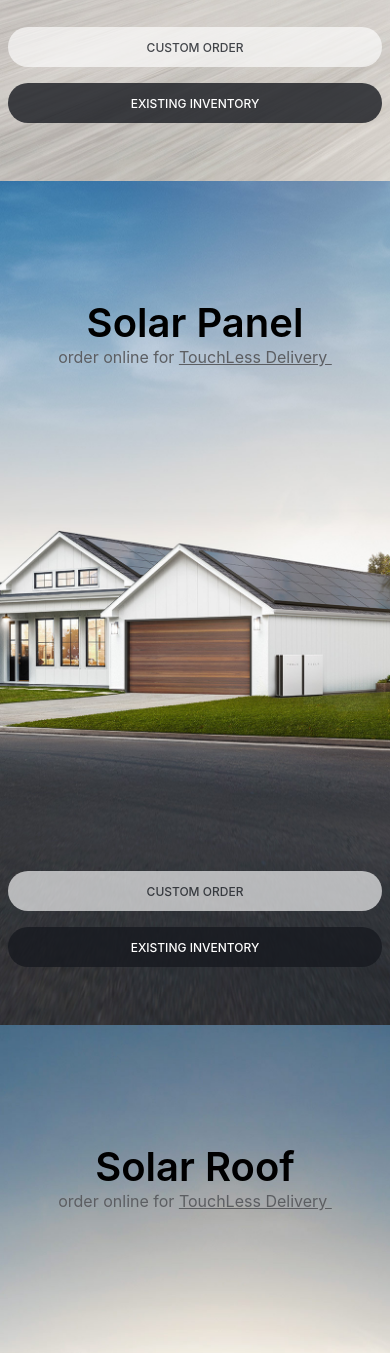
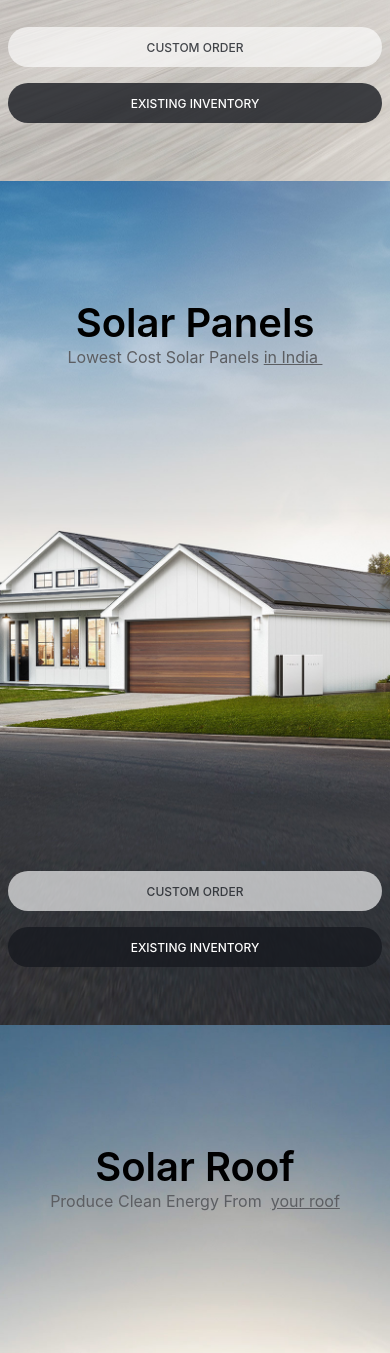
Before and after one commit to JestorNogueiro/tesla-ReactNative, a React Native app: screen / in a window 390 px wide. Shown: the part 3195-4548 px from the top of the page. Built offline with nearby package versions, Linux system fonts and the light colour scheme.

Commit message:
edited details of solar panels and solar roof

```diff
--- a/components/cars.js
+++ b/components/cars.js
@@ -24,15 +24,15 @@ export default [
     tagSub: "TouchLess Delivery ",
   },
   {
-    modelName: "Solar Panel",
+    modelName: "Solar Panels",
     modelImage: require("../assets/images/SolarPanels.jpeg"),
-    tagline: "order online for",
-    tagSub: "TouchLess Delivery ",
+    tagline: "Lowest Cost Solar Panels",
+    tagSub: "in India ",
   },
   {
     modelName: "Solar Roof",
     modelImage: require("../assets/images/SolarRoof.jpeg"),
-    tagline: "order online for",
-    tagSub: "TouchLess Delivery ",
+    tagline: "Produce Clean Energy From ",
+    tagSub: "your roof",
   },
 ];
```
